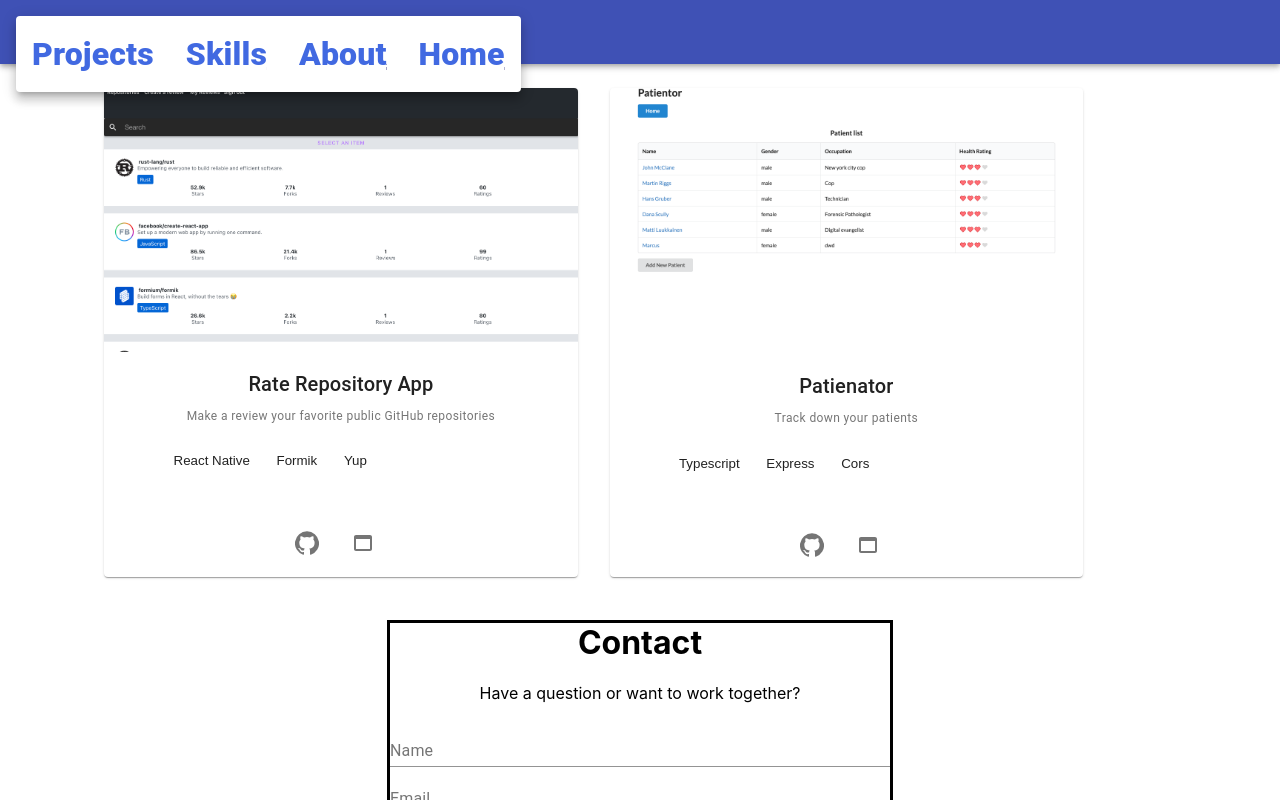
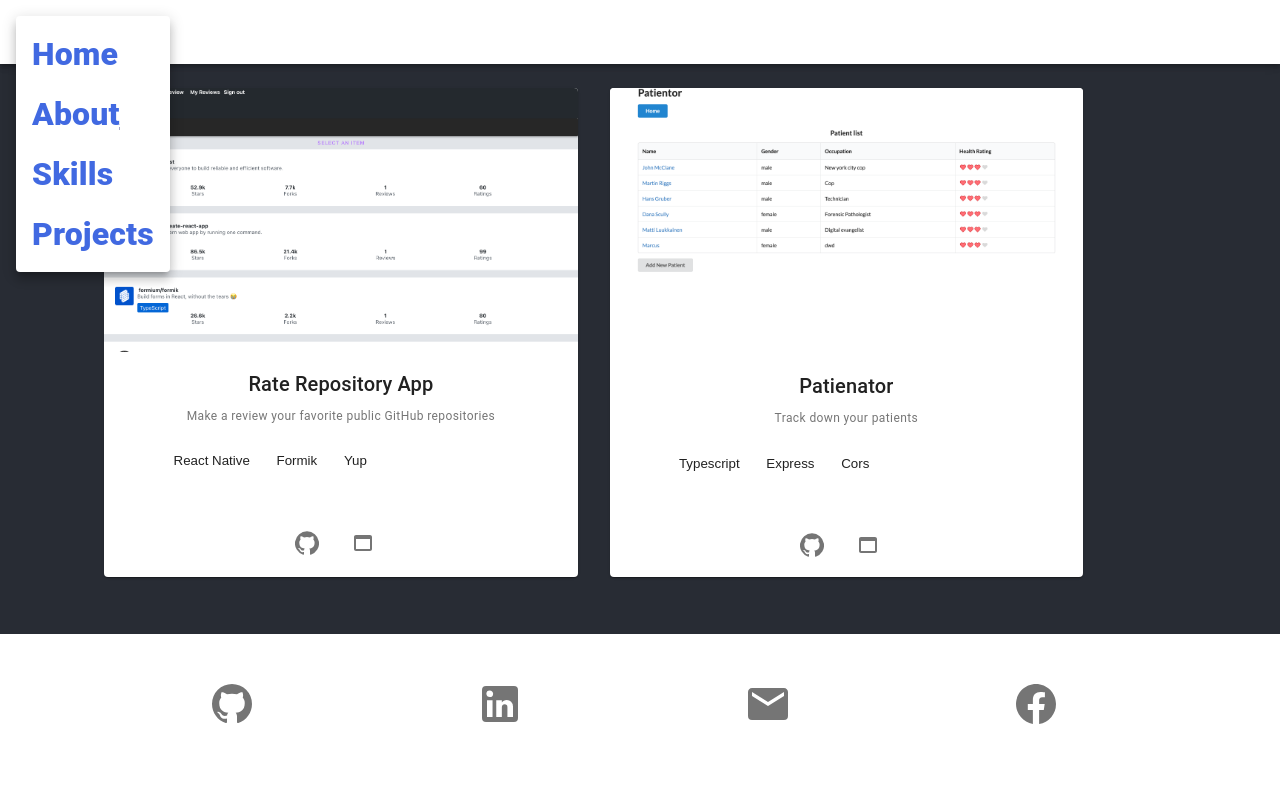
Before and after one commit to Richardzleung/resume, a React (Create React App) app: page /projects in a window 1280 px wide. Both pictures are taken after a click on the button 36 px from the left and 32 px from the top of the page. Shown: the top 800 px of the page. Built offline with nearby package versions, Linux system fonts and the light colour scheme.

Commit message:
navbar refactoring

```diff
--- /dev/null
+++ b/jsconfig.json
@@ -0,0 +1,6 @@
+{
+  "compilerOptions": {
+    "target": "es6",
+    "baseUrl": "./src"
+  }
+}
--- a/src/App.js
+++ b/src/App.js
@@ -3,15 +3,15 @@ import React from 'react';
 import NavBar from './components/NavBar'
 import Footer from './components/Footer/Footer.jsx'
 import './css/App.css';
-import ContactForm from './views/ContactForm';
-
-
 
 const App = () => (
   <div className="App">
-    <NavBar />
-    <ContactForm/>
-    <Footer />
+    <div>
+      <NavBar />
+    </div>
+    <div>
+      <Footer/>
+    </div>
   </div>
 );
 
--- a/src/components/Footer/Footer.jsx
+++ b/src/components/Footer/Footer.jsx
@@ -7,7 +7,7 @@ import { handles } from '../../shared/constants';
 
 const useStyles = makeStyles(() => ({
   root: {
-    // backgroundColor: 'black',
+    backgroundColor: 'white',
     marginTop: '2rem',
     minHeight: '10rem',
     scrollBehavior: 'smooth'
--- /dev/null
+++ b/src/components/Form/index.js
@@ -0,0 +1,3 @@
+import Form from './Form';
+
+export default Form;
--- a/src/components/NavBar.jsx
+++ b/src/components/NavBar.jsx
@@ -1,9 +1,10 @@
+/* eslint-disable react/prop-types */
 import React, { useState } from 'react';
 import {
-  Link as RouterLink,
+  Link,
   Switch,
   BrowserRouter,
-  Route
+  Route,
 } from 'react-router-dom';
 import AppBar from '@material-ui/core/AppBar'
 import Toolbar from '@material-ui/core/Toolbar';
@@ -18,7 +19,7 @@ import HomeBase from './Homebase';
 import AboutPage from './AboutPage';
 import SkillsPage from './SkillsPage';
 import ProjectsPage from '../views/ProjectsPage';
-
+import Form from './Form';
 
 const Home = () => (
   <header className="App-header">
@@ -27,35 +28,60 @@ const Home = () => (
   </header>
 );
 
+const ContactButton = () => (
+  <Link to="/contact">
+   <button id='button'>Contact</button>
+  </Link>
+);
 
-// eslint-disable-next-line react/prop-types
+const MenuButton = ({ handleMenu }) => (
+  <IconButton
+    edge="start"
+    color="inherit"
+    aria-label="menu"
+    onClick={handleMenu}>
+    <MenuIcon />
+  </IconButton>
+);
+
 const MenuItem = ({ children, onClick }) => (
   <Item onClick={onClick}>
-    <RouterLink className='nav_tab' to={`/${children}`}>
+    <Link className='nav_tab' to={`/${children}`}>
       <span aria-hidden='true' data-content={children}/>
       {children}
-    </RouterLink>
+    </Link>
   </Item>
 );
 
-// Contact form is seperated from rest of navigation because it should always be displayed at bottom
-// TODO: will probably sync it with other navigation as i make a one page app
-const ContactForm = () => (
-  <li>
-    <a className='nav_tab' href='#contact'><span data-content='Contact'/>Contact</a>
-  </li>
+const NavMenu = ({ anchorEl, handleClose, open }) => (
+  <Menu
+    id="menu-appbar"
+    anchorEl={anchorEl}
+    anchorOrigin={{
+      vertical: 'top',
+      horizontal: 'right',
+    }}
+    keepMounted
+    transformOrigin={{
+      vertical: 'top',
+      horizontal: 'right',
+    }}
+    open={open}
+    onClose={handleClose}
+  >
+    <nav>
+      <MenuItem onClick={handleClose}>Home</MenuItem>
+      <MenuItem onClick={handleClose}>About</MenuItem>
+      <MenuItem onClick={handleClose}>Skills</MenuItem>
+      <MenuItem onClick={handleClose}>Projects</MenuItem>
+    </nav>
+  </Menu>
 );
 
-
 const Navbar = () => {
-  const [auth, setAuth] = useState(true);
   const [anchorEl, setAnchorEl] = useState(null);
 
   const open = Boolean(anchorEl);
-
-  const handleChange = (event) => {
-    setAuth(event.target.checked);
-  };
 
   const handleMenu = (event) => {
     setAnchorEl(event.currentTarget);
@@ -64,41 +90,22 @@ const Navbar = () => {
   const handleClose = () => {
     setAnchorEl(null);
   };
+
+  const NavMenuProps = {
+    open,
+    anchorEl,
+    handleClose
+  };
+
   return(
     <BrowserRouter>
-      <AppBar position="static">
+      <AppBar position="static" color='inherit'>
         <Toolbar>
           <div>
-            <IconButton
-              edge="start"
-              color="inherit"
-              aria-label="menu"
-              onClick={handleMenu}>
-              <MenuIcon />
-            </IconButton>
-            <Menu
-              id="menu-appbar"
-              anchorEl={anchorEl}
-              anchorOrigin={{
-                vertical: 'top',
-                horizontal: 'right',
-              }}
-              keepMounted
-              transformOrigin={{
-                vertical: 'top',
-                horizontal: 'right',
-              }}
-              open={open}
-              onClose={handleClose}
-            >
-              <nav className='nav'>
-                <MenuItem onClick={handleClose}>Home</MenuItem>
-                <MenuItem onClick={handleClose}>About</MenuItem>
-                <MenuItem onClick={handleClose}>Skills</MenuItem>
-                <MenuItem onClick={handleClose}>Projects</MenuItem>
-              </nav>
-            </Menu>
+            <MenuButton handleMenu={handleMenu}/>
+            <NavMenu {...NavMenuProps}/>
           </div>
+         <ContactButton/>
         </Toolbar>
       </AppBar>
 
@@ -112,10 +119,14 @@ const Navbar = () => {
         <Route path='/projects'>
           <ProjectsPage />
         </Route>
+        <Route path='/contact'>
+          <Form/>
+        </Route>
         <Route path='/'>
           <Home />
         </Route>
       </Switch>
+
     </BrowserRouter>
   )
 };
--- a/src/css/App.css
+++ b/src/css/App.css
@@ -1,6 +1,6 @@
 .App {
   text-align: center;
-  background-color: white;
+  background-color: #282c34;
 }
 
 .App-logo {
@@ -15,7 +15,6 @@
 }
 
 .App-header {
-  background-color: #282c34;
   min-height: 100vh;
   display: flex;
   flex-direction: column;
@@ -23,10 +22,6 @@
   justify-content: center;
   font-size: calc(10px + 2vmin);
   color: white;
-}
-
-.App-link {
-  color: #61dafb;
 }
 
 @keyframes App-logo-spin {
--- a/src/css/Navbar.css
+++ b/src/css/Navbar.css
@@ -13,8 +13,27 @@ li {
   margin: 1em;
 }
 
+#button {
+  width: 100%;
+  font-size: 1.125rem;
+  cursor: pointer;
+  background: inherit;
+  border-radius: 1rem;
+  border: 3px;
+  padding: .5em 1.125em;
+  outline: 1em red;
+}
 
+#button:focus, #button:hover{
+  box-shadow:
+    0 0 0 5px white,
+    0 0 0 10px blueviolet
+  ;
+}
 
+::-moz-focus-inner {
+  border: 0;
+}
 
 @media (min-width: 600px) {
   .nav_tab {
```
